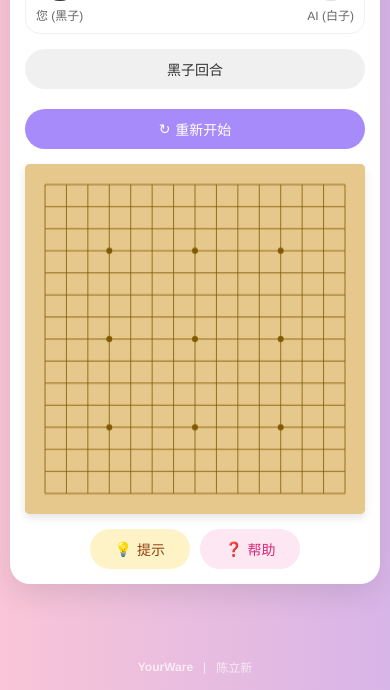
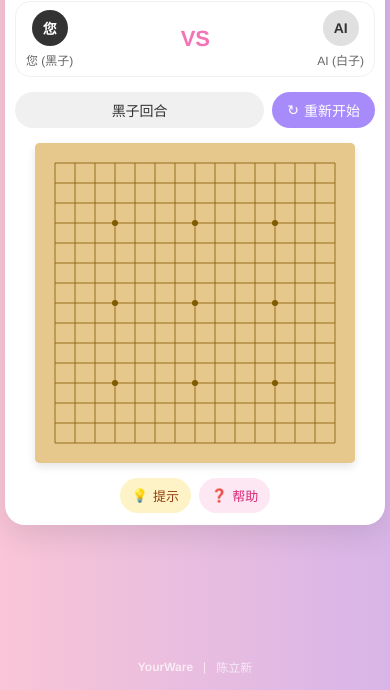
Before and after one commit to amylixing06/wuzhiqi, a plain HTML site: page index.html in a window 390 px wide. Shown: the part 154-844 px from the top of the page. Drawn offline with Linux system fonts and the light colour scheme.

Commit message:
移动端

```diff
--- a/css/style.css
+++ b/css/style.css
@@ -17,12 +17,13 @@ body {
   justify-content: center;
   color: #333;
   position: relative;
+  overflow-x: hidden;
 }
 
 .app-container {
   width: 100%;
   max-width: 450px;
-  padding: 20px;
+  padding: 20px 10px;
   display: flex;
   flex-direction: column;
   align-items: center;
@@ -34,7 +35,7 @@ body {
   background: white;
   border-radius: 20px;
   box-shadow: 0 10px 30px rgba(0, 0, 0, 0.1);
-  padding: 20px;
+  padding: 15px;
   width: 100%;
   position: relative;
 }
@@ -81,8 +82,8 @@ h1 {
 }
 
 .avatar {
-  width: 40px;
-  height: 40px;
+  width: 36px;
+  height: 36px;
   border-radius: 50%;
   display: flex;
   align-items: center;
@@ -114,7 +115,7 @@ h1 {
 }
 
 .btn-gray, .btn-purple {
-  padding: 10px 15px;
+  padding: 8px 15px;
   border: none;
   border-radius: 20px;
   cursor: pointer;
@@ -136,7 +137,7 @@ h1 {
   display: flex;
   align-items: center;
   justify-content: center;
-  padding: 10px 20px;
+  padding: 8px 15px;
 }
 
 .icon-refresh {
@@ -155,8 +156,9 @@ h1 {
   border-radius: 5px;
   box-shadow: 0 4px 8px rgba(0, 0, 0, 0.1);
   width: 100%;
-  max-width: 350px;
-  height: 350px;
+  max-width: 320px;
+  height: auto;
+  aspect-ratio: 1 / 1;
 }
 
 .bottom-controls {
@@ -166,7 +168,7 @@ h1 {
 }
 
 .btn-yellow, .btn-pink {
-  padding: 10px 25px;
+  padding: 8px 15px;
   border: none;
   border-radius: 20px;
   cursor: pointer;
@@ -220,24 +222,57 @@ footer {
 
 @media (max-width: 480px) {
   .app-container {
-    padding: 10px;
+    padding: 10px 5px;
   }
 
   .game-card {
-    padding: 15px;
+    padding: 12px 10px;
   }
 
   .controls {
-    flex-direction: column;
-    gap: 10px;
+    flex-direction: row;
+    gap: 8px;
   }
 
   .btn-gray {
     margin-right: 0;
-    margin-bottom: 10px;
+    flex: 1;
+  }
+
+  .btn-purple {
+    white-space: nowrap;
   }
 
   .players {
-    padding: 10px;
+    padding: 8px 10px;
+  }
+
+  .title .icon {
+    font-size: 20px;
+  }
+
+  h1 {
+    font-size: 20px;
+  }
+
+  .bottom-controls {
+    gap: 8px;
+  }
+
+  .btn-yellow, .btn-pink {
+    padding: 8px 12px;
+    font-size: 13px;
+  }
+
+  @media (max-width: 360px) {
+    #board {
+      max-width: 280px;
+    }
+
+    .btn-yellow, .btn-pink,
+    .btn-gray, .btn-purple {
+      padding: 6px 10px;
+      font-size: 12px;
+    }
   }
 }
--- a/js/script.js
+++ b/js/script.js
@@ -19,7 +19,8 @@ let moveHistory = [];
 function initBoard() {
   // 设置canvas尺寸为正方形
   const containerWidth = document.getElementById('board-container').clientWidth;
-  const size = Math.min(containerWidth, 350);
+  // 限制最大尺寸，移动设备屏幕一般较小
+  const size = Math.min(containerWidth, 320);
   canvas.width = size;
   canvas.height = size;
 
```
